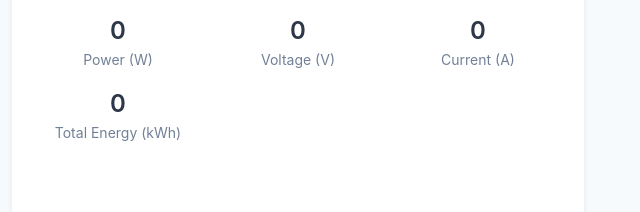
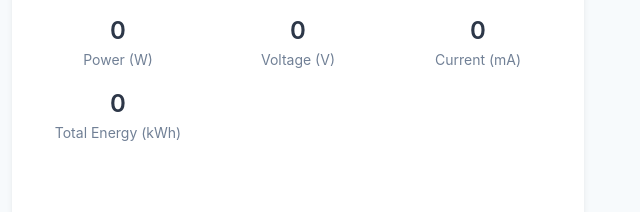
Before and after one commit to dearNoob/smartplag, a website: page public/index.html in a window 1280 px wide. Shown: the part 211-423 px from the top of the page, 640-1280 px from the left. Drawn offline with nearby package versions, Linux system fonts and the light colour scheme; no server answers.

Commit message:
Update index.html

```diff
--- a/public/index.html
+++ b/public/index.html
@@ -52,7 +52,7 @@
                     </div>
                     <div class="metric">
                         <span id="currentValue" class="metric-value">0</span>
-                        <div class="metric-label">Current (A)</div>
+                        <div class="metric-label">Current (mA)</div>
                     </div>
                     <div class="metric">
                         <span id="energyValue" class="metric-value">0</span>
```
